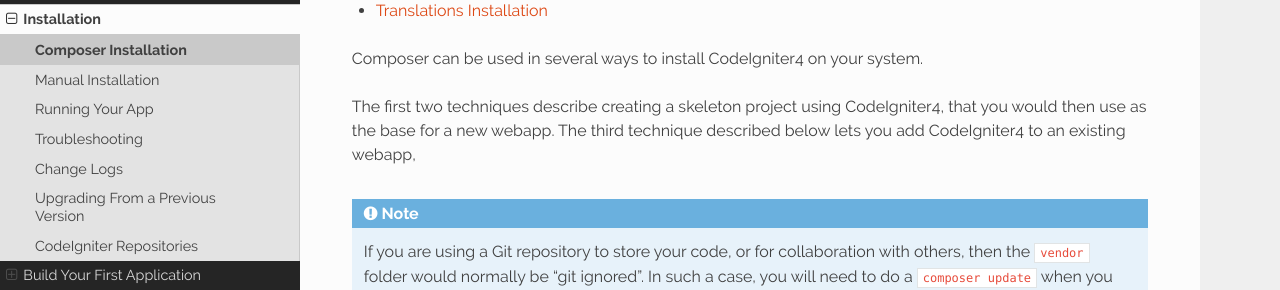
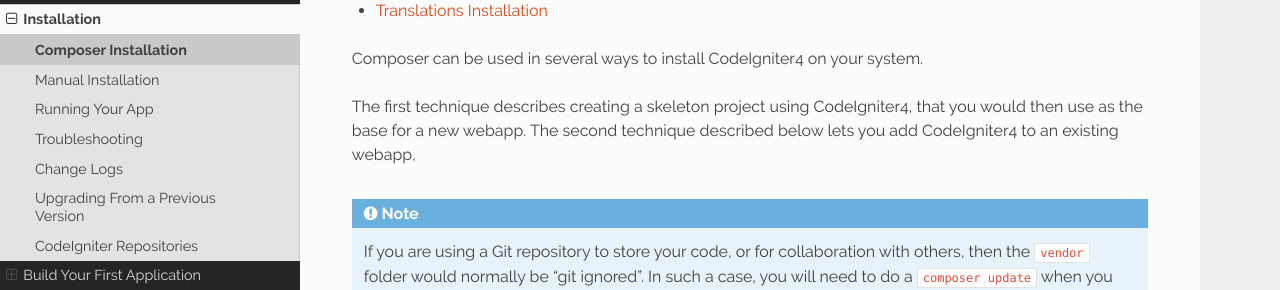
Before and after one commit to NEKOGET/ci4_user_guide_src, a Sphinx documentation site: the page built from source/installation/installing_composer.rst, in a window 1280 px wide and 900 px high, scrolled down 306 px. Shown: the part 163-453 px from the top of the window. Built offline with Sphinx 7.4.7 and the Read the Docs theme 2.0.0, drawn with Linux system fonts in a browser that asks for light colours.

Commit message:
docs: fix description
There are two techniques to describe.

```diff
--- a/source/installation/installing_composer.rst
+++ b/source/installation/installing_composer.rst
@@ -7,9 +7,9 @@ Composer Installation
 
 Composer can be used in several ways to install CodeIgniter4 on your system.
 
-The first two techniques describe creating a skeleton project
+The first technique describes creating a skeleton project
 using CodeIgniter4, that you would then use as the base for a new webapp.
-The third technique described below lets you add CodeIgniter4 to an existing
+The second technique described below lets you add CodeIgniter4 to an existing
 webapp,
 
 .. note:: If you are using a Git repository to store your code, or for
```
